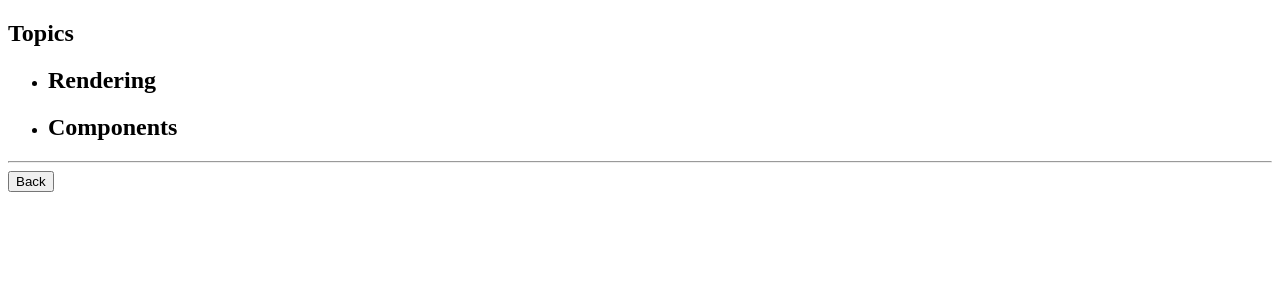
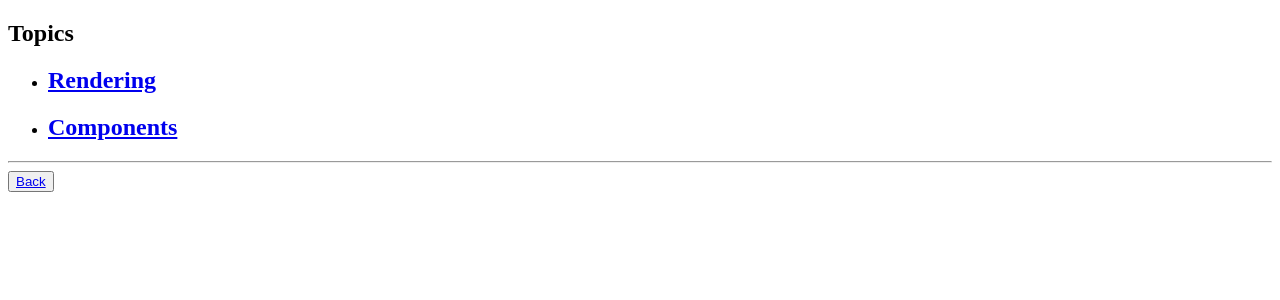
Before and after one commit to mardimanisha/React-Links---Using-useEffect-For-handling-Requests-What-is-Routing-Why-I---eg8gbbyqs9m0, a React app: page /topics in a window 1280 px wide. Shown: the top 300 px of the page. Built offline with nearby package versions, Linux system fonts and the light colour scheme.

Commit message:
Update Topics.js

```diff
--- a/src/components/Topics.js
+++ b/src/components/Topics.js
@@ -1,19 +1,26 @@
 import React from "react";
-
+import { Link } from "react-router-dom";
 const Topics = () => {
   return (
     <div id="topics-div">
       <h2>Topics</h2>
       <ul>
         <li>
-          <h2 id="rendering">Rendering</h2>
+          <Link to={"/topics/rendering"}>
+            <h2 id="rendering">Rendering</h2>
+          </Link>
         </li>
         <li>
-          <h2 id="components">Components</h2>
+          <Link to={"/topics/components"}>
+            <h2 id="components">Components</h2>
+          </Link>
         </li>
       </ul>
       <hr />
-      <button id="topics-back-button">Back</button>
+
+      <button id="topics-back-button">
+        <Link to={"/"}>Back</Link>
+      </button>
     </div>
   );
 };
```
